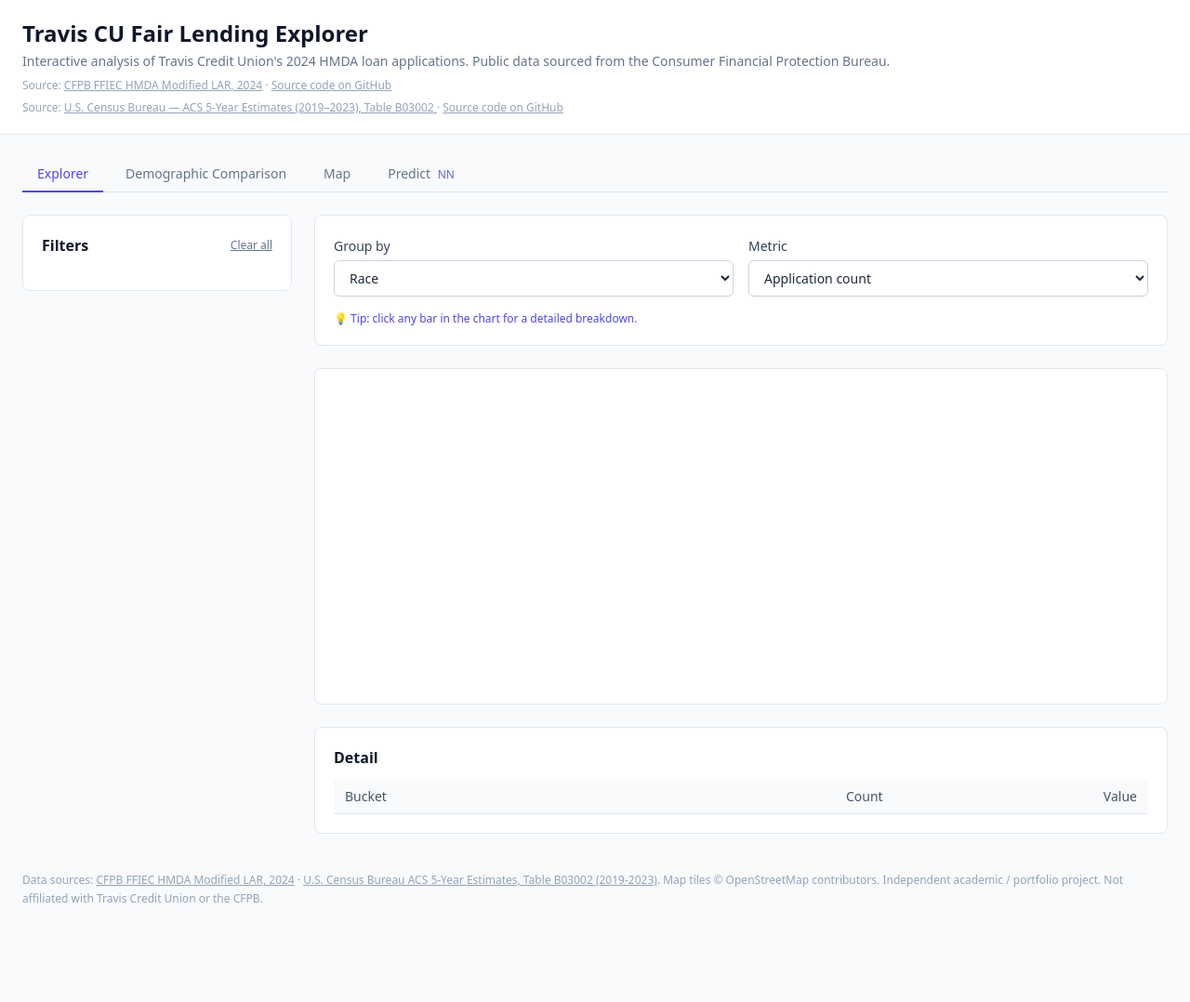
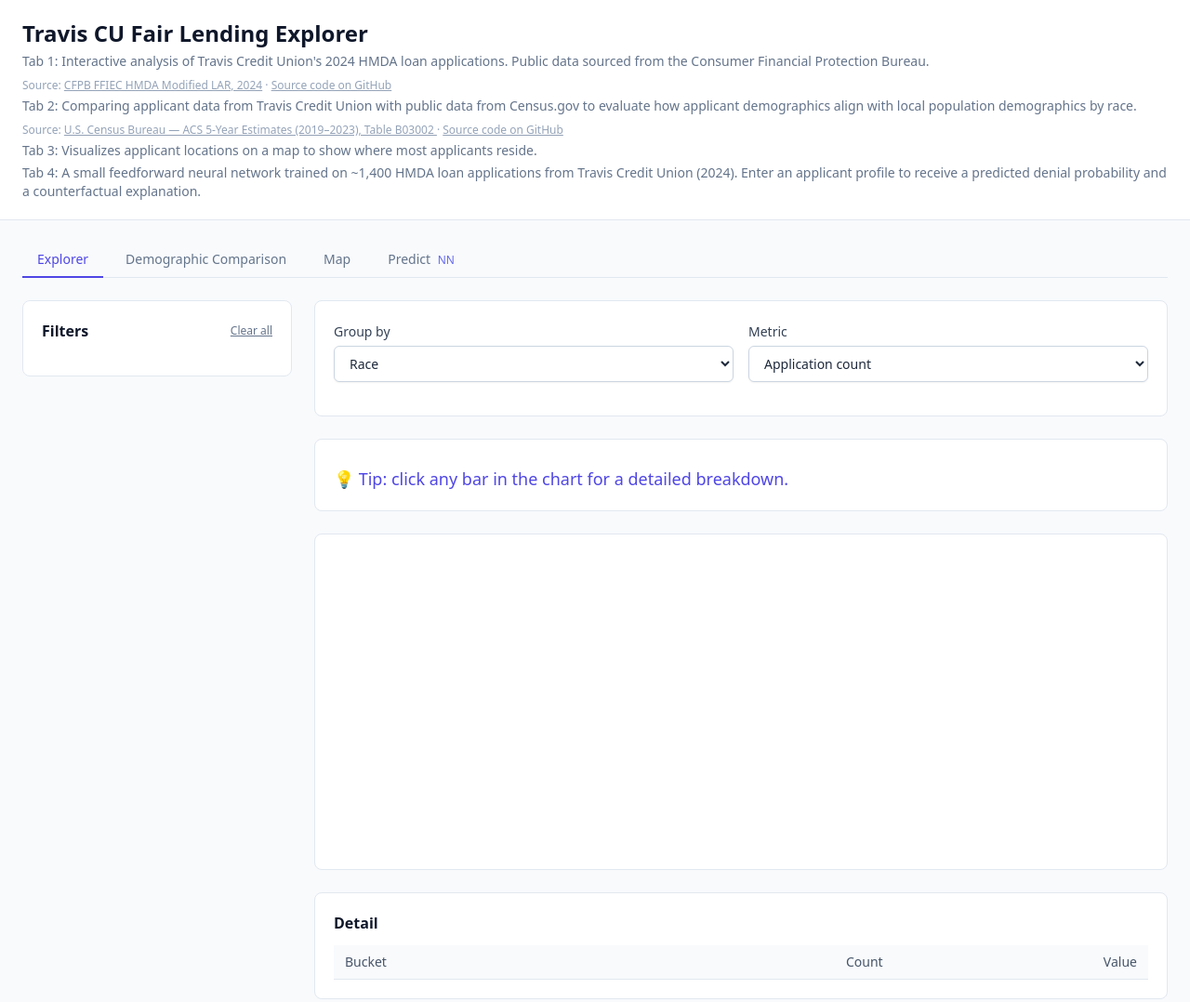
Before and after one commit to loyrZ/travis-cu-fair-lending, a website: page public/index.html in a window 1280 px wide. Shown: the top 1078 px of the page at 93% size. Before the commit the page ends 1000 px from the top, so only its background shows below. Drawn offline with nearby package versions, Linux system fonts and the light colour scheme; no server answers.

Commit message:
updated html for more context

```diff
--- a/public/index.html
+++ b/public/index.html
@@ -20,7 +20,7 @@
   <div class="max-w-7xl mx-auto px-6 py-5">
     <h1 class="text-2xl font-semibold text-slate-900">Travis CU Fair Lending Explorer</h1>
     <p class="text-sm text-slate-500 mt-1">
-      Interactive analysis of Travis Credit Union's 2024 HMDA loan applications.
+      Tab 1: Interactive analysis of Travis Credit Union's 2024 HMDA loan applications.
       Public data sourced from the Consumer Financial Protection Bureau.
     </p>
     <p class="text-xs text-slate-400 mt-2">
@@ -32,6 +32,10 @@
       <a href="https://github.com/loyrZ/travis-cu-fair-lending"
          target="_blank" rel="noopener"
          class="underline hover:text-indigo-600">Source code on GitHub</a>
+    </p>
+    <p class="text-sm text-slate-500 mt-1">
+      Tab 2: Comparing applicant data from Travis Credit Union with public data from Census.gov
+      to evaluate how applicant demographics align with local population demographics by race.
     </p>
     <p class="text-xs text-slate-400 mt-2">
       Source:
@@ -46,6 +50,13 @@
          class="underline hover:text-indigo-600">
         Source code on GitHub
       </a>
+    </p>
+    <p class="text-sm text-slate-500 mt-1">
+      Tab 3: Visualizes applicant locations on a map to show where most applicants reside.
+    </p>
+    <p class="text-sm text-slate-500 mt-1">
+      Tab 4: A small feedforward neural network trained on ~1,400 HMDA loan applications from Travis Credit Union (2024).
+      Enter an applicant profile to receive a predicted denial probability and a counterfactual explanation.
     </p>
   </div>
 </header>
@@ -101,7 +112,9 @@
             </label>
           </div>
           <p id="summary-line" class="text-sm text-slate-500 mt-4"></p>
-          <p class="text-xs text-indigo-600 mt-2">💡 Tip: click any bar in the chart for a detailed breakdown.</p>
+        </div>
+        <div class="bg-white rounded-lg border border-slate-200 p-5">
+          <p class="text-lg text-indigo-600 mt-2">💡 Tip: click any bar in the chart for a detailed breakdown.</p>
         </div>
         <div class="bg-white rounded-lg border border-slate-200 p-5">
           <div class="relative h-80"><canvas id="results-chart"></canvas></div>
```
